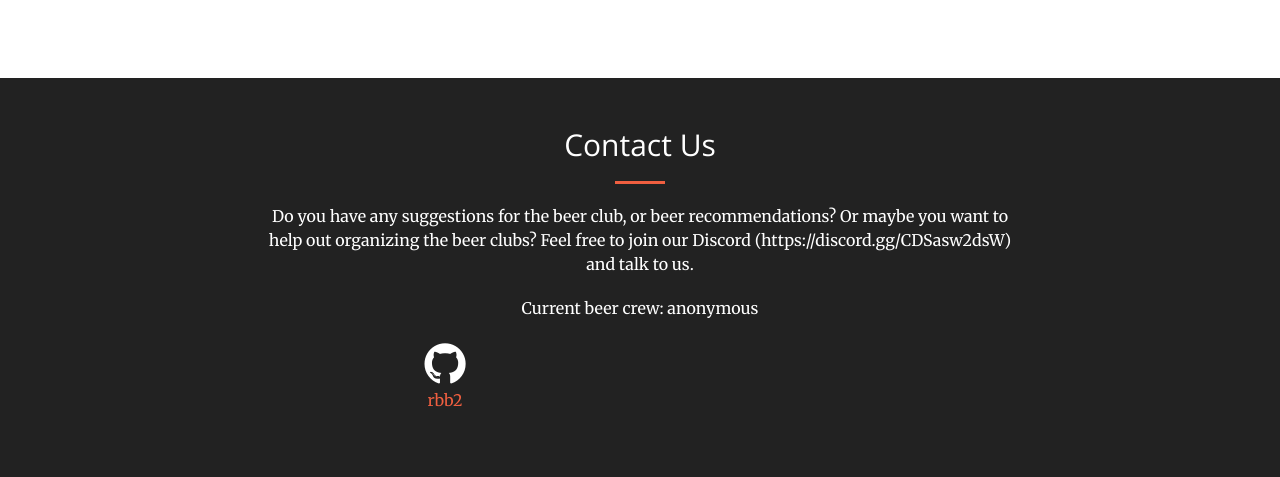
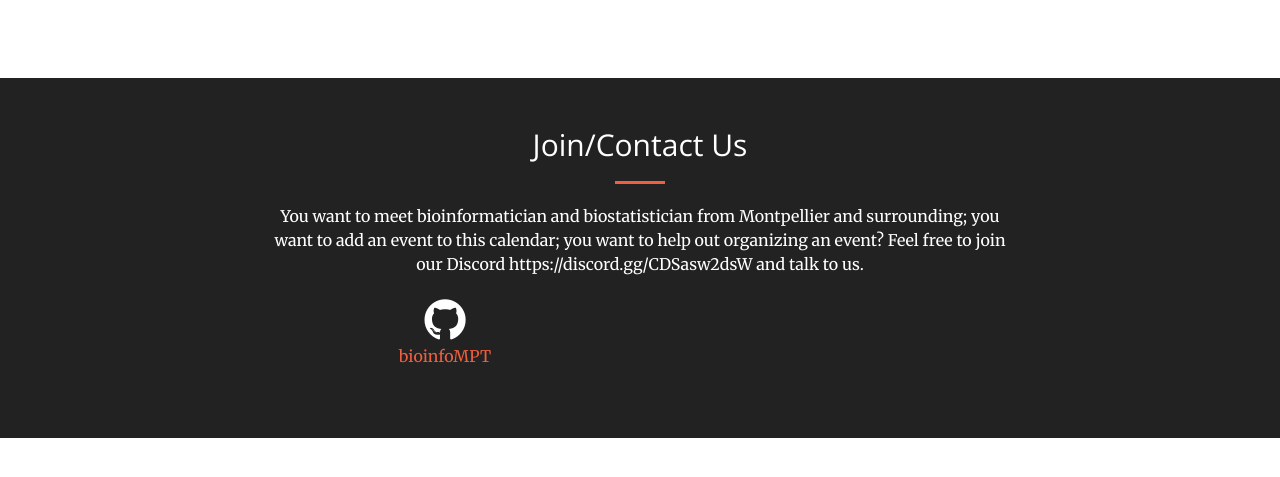
Before and after one commit to Juke34/bioinfoMPT, a website: page index.html in a window 1280 px wide. Shown: the part 1705-2182 px from the top of the page. After the commit the page ends 2143 px from the top, so only its background shows below. Drawn offline with nearby package versions, Linux system fonts and the light colour scheme.

Commit message:
change name and img, simplify text

```diff
--- a/index.html
+++ b/index.html
@@ -9,7 +9,7 @@
     <meta name="description" content="">
     <meta name="author" content="">
 
-    <title>rbb2</title>
+    <title>bioinfoMPT</title>
 
     <!-- Bootstrap Core CSS -->
     <link href="vendor/bootstrap/css/bootstrap.min.css" rel="stylesheet">
@@ -55,9 +55,9 @@
                     <li>
                         <a class="page-scroll" href="#timeplace">Time/Place</a>
                     </li>
-                    <li>
+                    <!--<li>
                         <a class="page-scroll" href="#maillist">Mailing list</a>
-                    </li>
+                    </li>-->
                     <li>
                         <a class="page-scroll" href="#contact">Contact</a>
                     </li>
@@ -72,6 +72,8 @@
         <div class="header-content">
             <div class="header-content-inner">
                 <h1 id="homeHeading">Calendrier des evènements Bioinfo/Biostat sur Montpellier</h1>
+                <hr>
+                <h1 id="homeHeading">Calendar of Bioinfo/Biostat events in Montpellier</h1>
                 <hr>
                 <p>Bioinformatics and Biostatistics at its finest</p>
                 <!-- <h3>Is it beer club today?</h3>
@@ -98,7 +100,7 @@
             <div class="row">
                 <div class="col-lg-8 col-lg-offset-2 text-center">
                     <div class="responsiveCal">
-                        <iframe src="<iframe src="https://calendar.google.com/calendar/embed?height=600&wkst=1&bgcolor=%23F09300&ctz=Europe%2FParis&src=YmlvaW5mb21wdEBnbWFpbC5jb20&src=ZnIuZnJlbmNoI2hvbGlkYXlAZ3JvdXAudi5jYWxlbmRhci5nb29nbGUuY29t&color=%23039BE5&color=%230B8043" style="border:solid 1px #777" width="800" height="600" frameborder="0" scrolling="no"></iframe>" style="border:solid 1px #777" width="800" height="600" frameborder="0" scrolling="no"></iframe>" style="border-width:0" width="800" height="600" frameborder="0" scrolling="no"></iframe>
+                        <iframe src=https://calendar.google.com/calendar/embed?height=600&wkst=1&bgcolor=%23F09300&ctz=Europe%2FParis&src=YmlvaW5mb21wdEBnbWFpbC5jb20&src=ZnIuZnJlbmNoI2hvbGlkYXlAZ3JvdXAudi5jYWxlbmRhci5nb29nbGUuY29t&color=%23039BE5&color=%230B8043" style="border:solid 1px #777" width="800" height="600" frameborder="0" scrolling="no"></iframe>" style="border:solid 1px #777" width="800" height="600" frameborder="0" scrolling="no"></iframe>" style="border-width:0" width="800" height="600" frameborder="0" scrolling="no"></iframe>
                     </div>
                 </div>
             </div>
@@ -122,13 +124,13 @@
         <div class="container">
             <div class="row">
                 <div class="col-lg-8 col-lg-offset-2 text-center">
-                    <h2 class="section-heading">Contact Us</h2>
+                    <h2 class="section-heading">Join/Contact Us</h2>
                     <hr class="primary">
-                    <p>Do you have any suggestions for the beer club, or beer recommendations? Or maybe you want to help out organizing the beer clubs? Feel free to join our Discord (https://discord.gg/CDSasw2dsW) and talk to us.</p>
-                    <p>Current beer crew: anonymous</p>
+                    <p> You want to meet bioinformatician and biostatistician from Montpellier and surrounding; you want to add an event to this calendar; you want to help out organizing an event? Feel free to join our Discord https://discord.gg/CDSasw2dsW and talk to us.</p>
+                    <!--  <p>Current beer crew: anonymous</p> -->
                 </div>
                 <div class="col-lg-4 col-lg-offset-2 text-center">
-                    <p><a href="https://github.com/Juke34/rbb2"><font color="white"><i class="fa fa-github fa-3x sr-contact"></i></font><br>rbb2</a></p>
+                    <p><a href="https://github.com/Juke34/bioinfoMPT"><font color="white"><i class="fa fa-github fa-3x sr-contact"></i></font><br>bioinfoMPT</a></p>
                 </div>
             </div>
         </div>
```
Also changed, not shown: img/header_beer.jpg (added), 1 other file.
